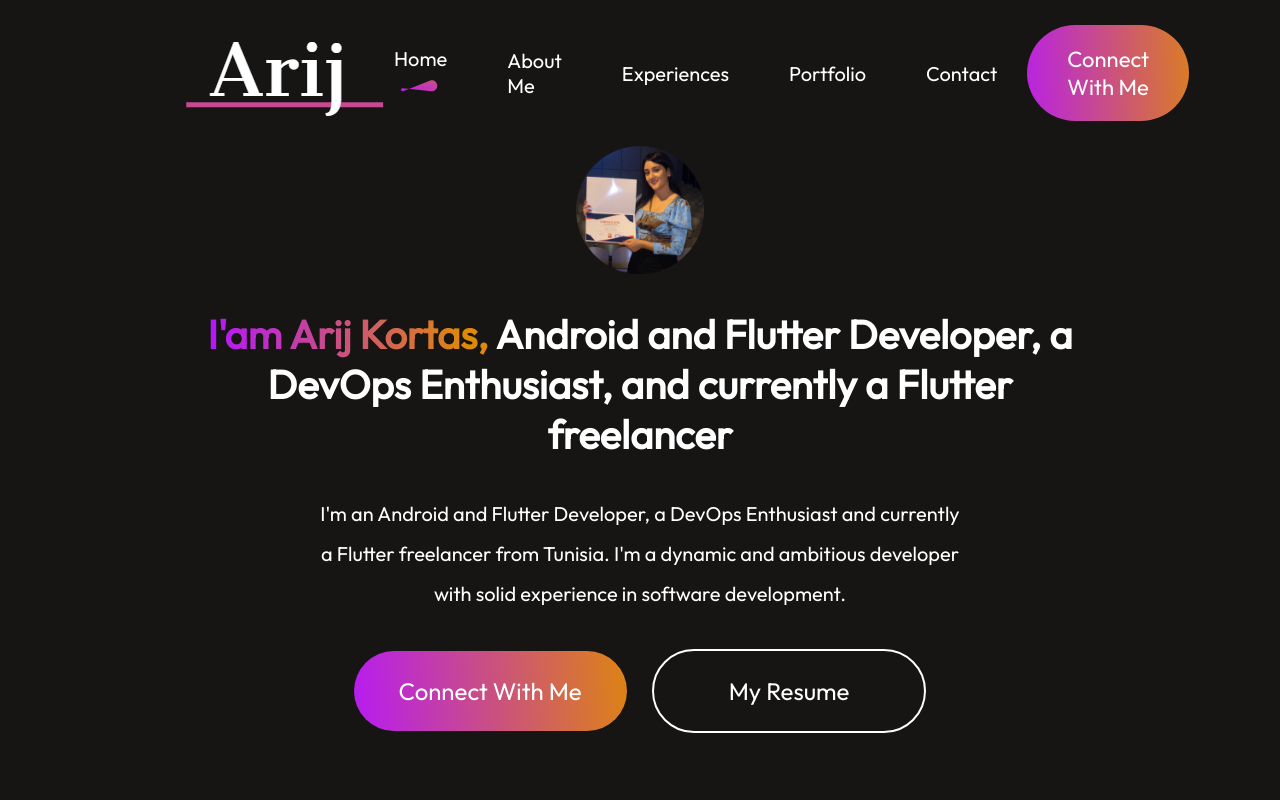
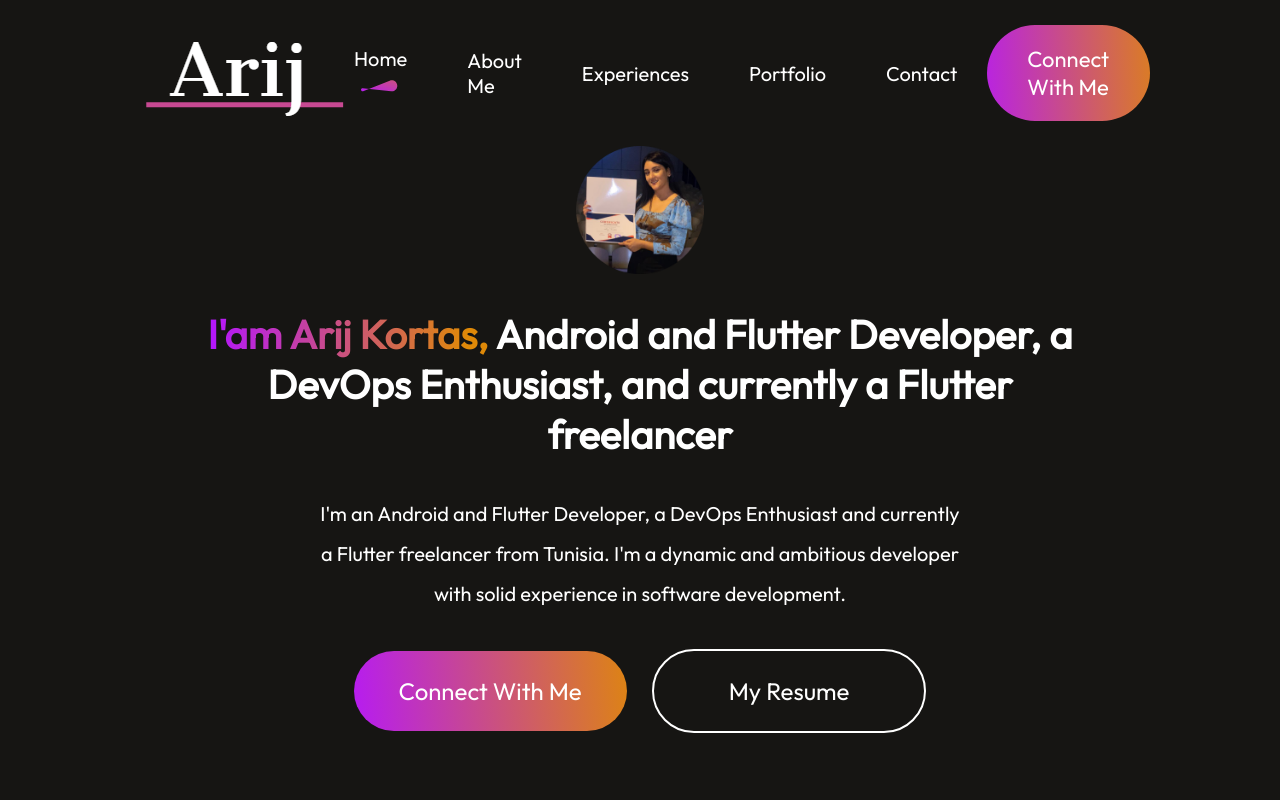
Before and after one commit to arij45/PortfolioWebSite, a React (Vite) app: page / in a window 1280 px wide. Shown: the top 800 px of the page. Built offline with nearby package versions, Linux system fonts and the light colour scheme.

Commit message:
new commit

```diff
--- a/src/Components/Navbar/Navbar.css
+++ b/src/Components/Navbar/Navbar.css
@@ -2,7 +2,7 @@
     display: flex;
     align-items: center;
     justify-content: space-between;
-    margin: 20px 170px;
+    margin: 20px 130px;
 }
 
 .nav-menu{
```
